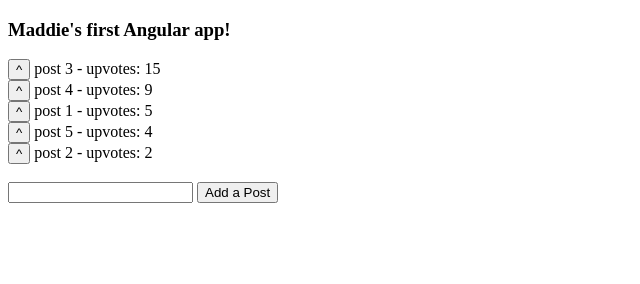
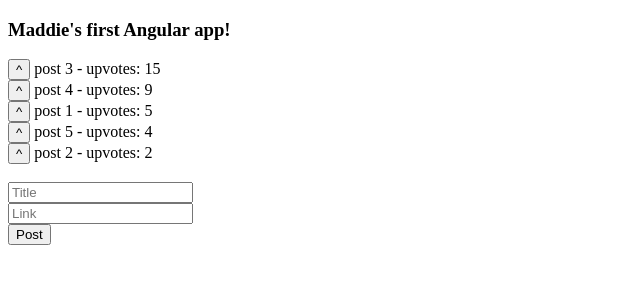
Before and after one commit to Madelene/shlapperNews, a plain HTML site: page index.html in a window 1280 px wide. Shown: the whole page, without its empty margins (0-640 px from the left). Drawn offline with nearby package versions, Linux system fonts and the light colour scheme.

Commit message:
Adds ability to submit a link as well as a title

```diff
--- a/index.html
+++ b/index.html
@@ -8,12 +8,15 @@
   <body ng-app="shlapperNews" ng-controller="MainCtrl">
     <div><h3><strong>{{test}}</strong><h3></div>
     <div ng-repeat="post in posts | orderBy: '-upvotes'"> <!-- orderBy is one of Angular's built in filters  -->
-      <span ng-click="incrementUpvotes(post)"><button>^ </button></span>
+      <span ng-click="incrementUpvotes(post)"><button>^</button></span>
       {{post.title}} - upvotes: {{post.upvotes}}
     </div></br>
     <form ng-submit="addPost()">
-      <input type="text" ng-model="title"></input>
-      <button type="submit">Add a Post</button>
+      <input type="text" placeholder="Title" ng-model="title"></input>
+    </br>
+      <input type="text" placeholder="Link" ng-model"link"></input>
+    </br>
+      <button type="submit">Post</button>
     </form>
     <!-- <button ng-click="addPost()">Add a Post</button> -->
   </body>
```
